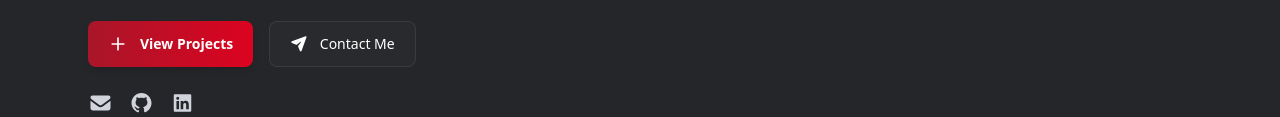
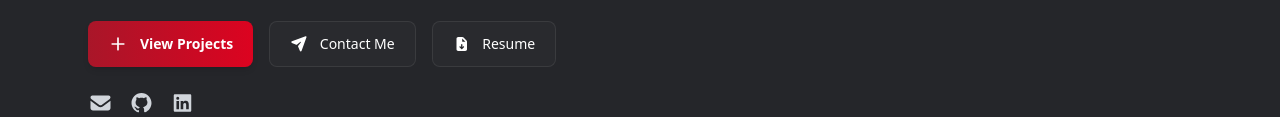
Before and after one commit to GGAshwin/Ashwin, a plain HTML site: page index.html in a window 1280 px wide. Shown: the part 582-699 px from the top of the page. Drawn offline with nearby package versions, Linux system fonts and the light colour scheme.

Commit message:
added a resume button

```diff
--- a/index.html
+++ b/index.html
@@ -94,6 +94,12 @@
           <a href="#contact" class="btn-outline inline-flex items-center gap-3 px-5 py-3 rounded-lg text-sm font-medium transition-transform">
             <i class="fas fa-paper-plane"></i>
             Contact Me
+          </a>
+            <!-- New Resume button -->
+          <a href="./resume.pdf" download
+            class="btn-outline inline-flex items-center gap-3 px-5 py-3 rounded-lg text-sm font-medium transition-transform">
+            <i class="fas fa-file-download"></i>
+            Resume
           </a>
         </div>
 
```
Also changed, not shown: style.scss (line endings or trailing spaces).
